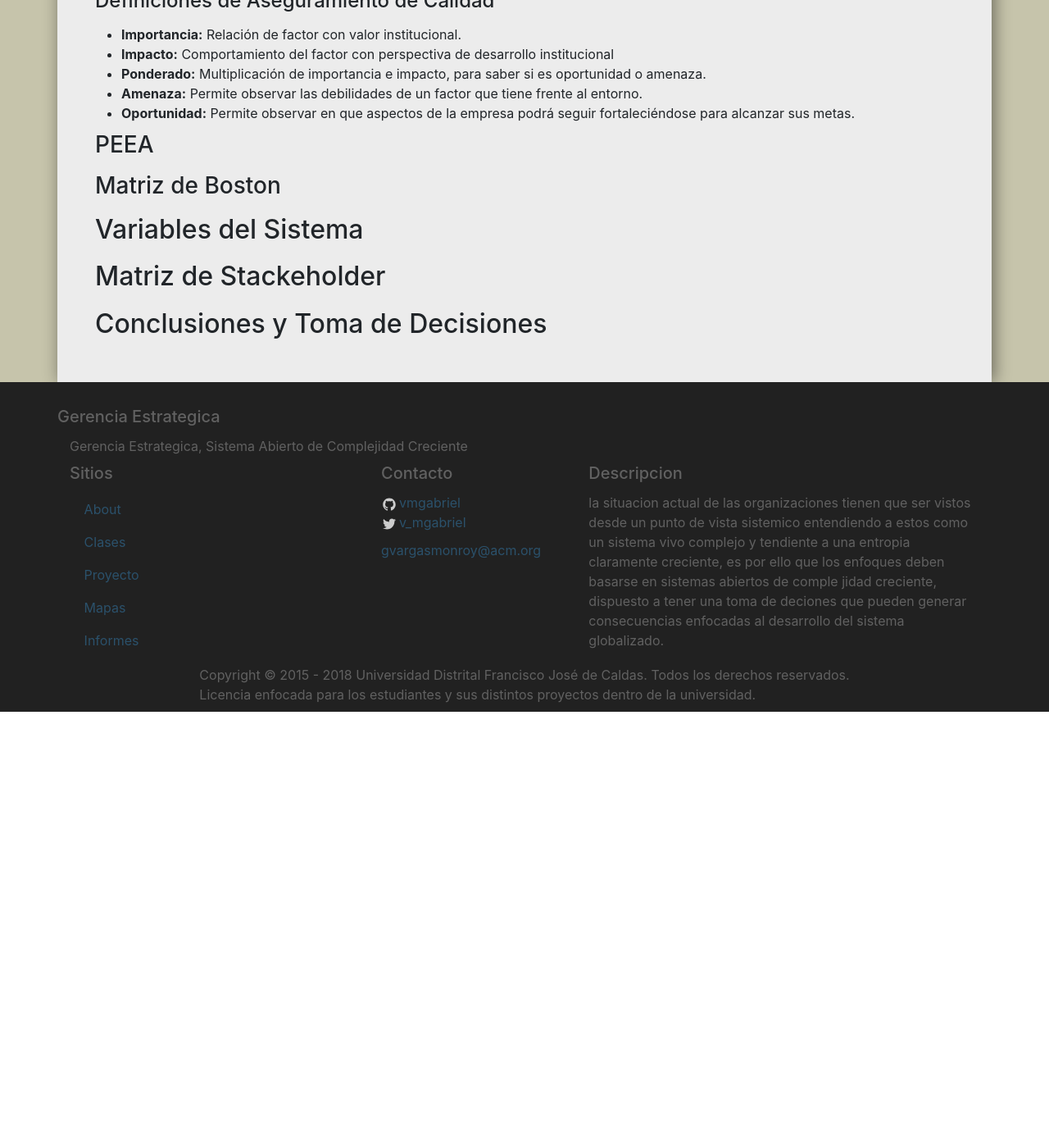
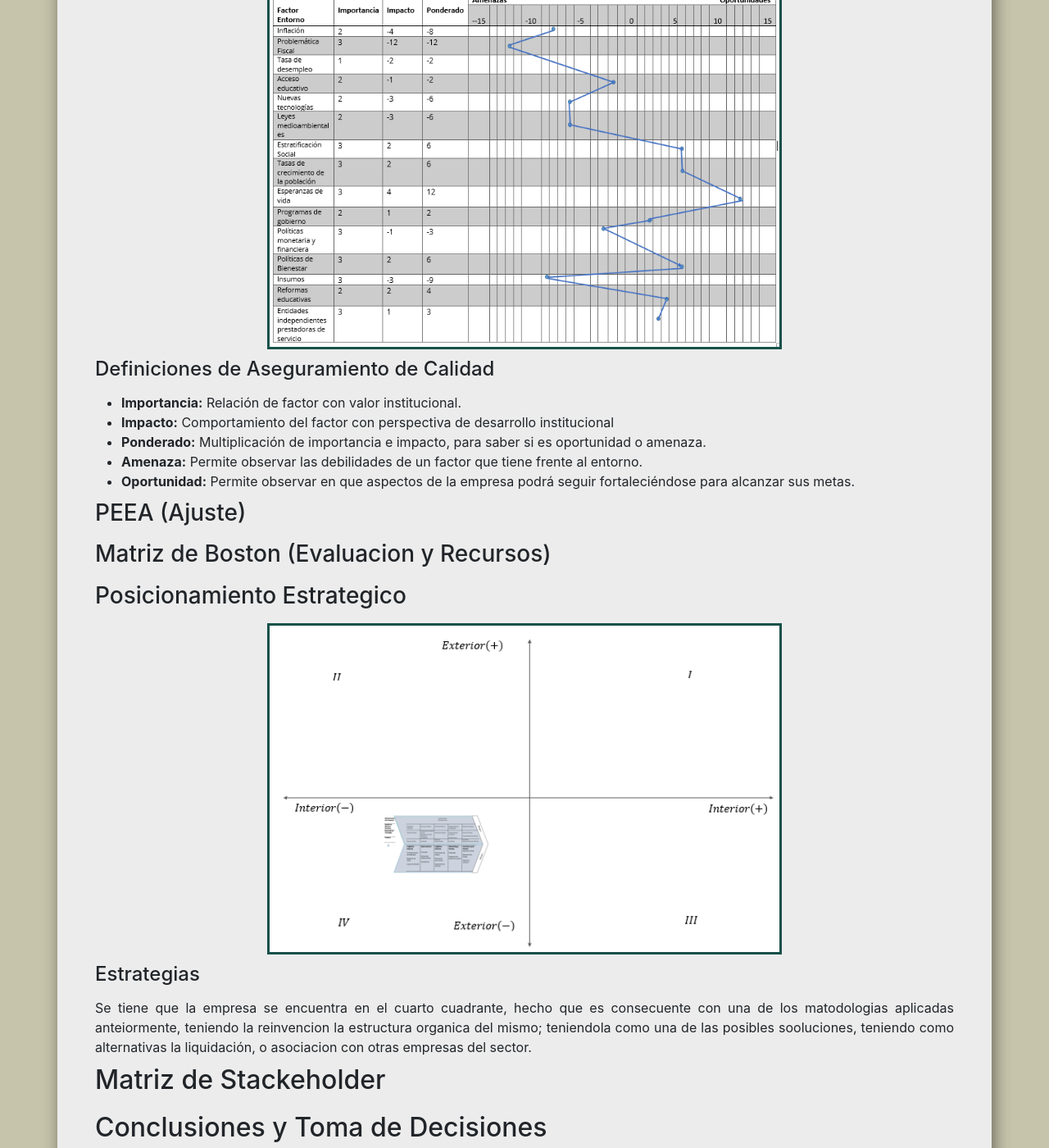
Before and after one commit to vmgabriel/page-planeacion, a Jekyll site: the page built from _posts/2018-08-08-Proyecto.markdown, in a window 1280 px wide and 1400 px high, scrolled down 14692 px. Shown: the whole window at 82% size. Built offline with Jekyll 4.4.1, drawn with Linux system fonts in a browser that asks for light colours; before the commit the page ends 15560 px from its top, so only the background shows below that; some of the changed text lies outside the part shown.

Commit message:
POAM y posicionamiento estrategico

```diff
--- a/_posts/2018-08-08-Proyecto.markdown
+++ b/_posts/2018-08-08-Proyecto.markdown
@@ -251,7 +251,9 @@ Investigación de campo Gerencial en la Toma de Decisiones de la Organizacion se
 
 ## Diagnostico Estrategico
 
-### POAM
+### POAM (Entrada de Datos)
+<a href="{{ site.baseurl }}/img/POAM.PNG">![POAM]({{ site.baseurl }}/img/POAM.PNG "POAM")</a>
+
 #### Definiciones de Aseguramiento de Calidad
 - **Importancia:** Relación de factor con valor institucional.
 - **Impacto:** Comportamiento del factor con perspectiva de desarrollo institucional
@@ -259,11 +261,15 @@ Investigación de campo Gerencial en la Toma de Decisiones de la Organizacion se
 - **Amenaza:** Permite observar las debilidades de un factor que tiene frente al entorno.
 - **Oportunidad:** Permite observar en que aspectos de la empresa podrá seguir fortaleciéndose para alcanzar sus metas.
 
-### PEEA
+### PEEA (Ajuste)
 
-### Matriz de Boston
+### Matriz de Boston (Evaluacion y Recursos)
 
-## Variables del Sistema
+### Posicionamiento Estrategico
+<a href="{{ site.baseurl }}/img/POAM.PNG">![Posicionamiento]({{ site.baseurl }}/img/posicionamiento.PNG "Posicionamiento")</a>
+
+#### Estrategias
+Se tiene que la empresa se encuentra en el cuarto cuadrante, hecho que es consecuente con una de los matodologias aplicadas anteiormente, teniendo la reinvencion la estructura organica del mismo; teniendola como una de las posibles sooluciones, teniendo como alternativas la liquidación, o asociacion con otras empresas del sector.
 
 
 ## Matriz de Stackeholder
```
Also changed, not shown: img/POAM.PNG (added), img/posicionamiento.PNG (added).
